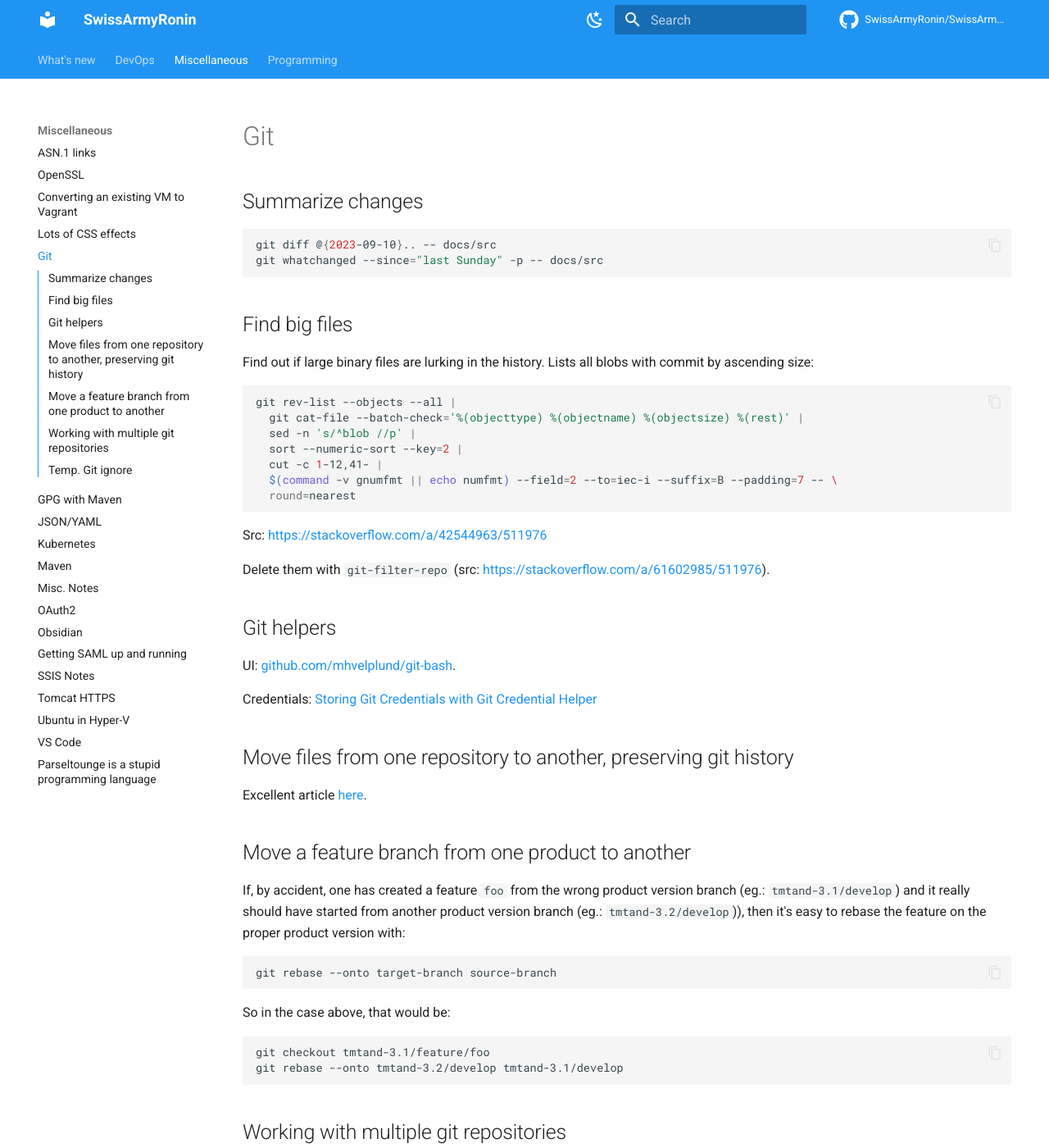
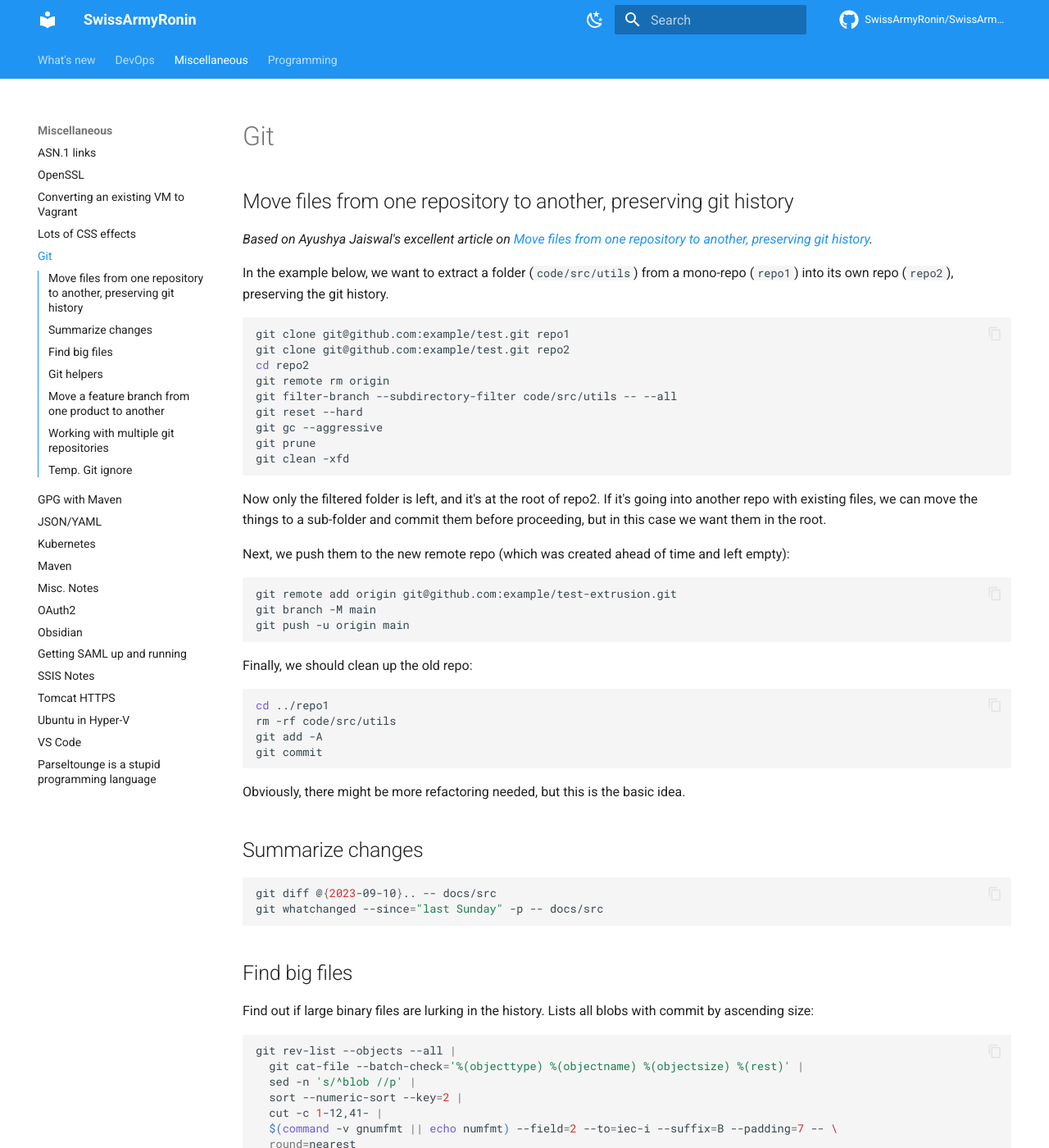
Before and after one commit to SwissArmyRonin/SwissArmyRonin.github.io, an MkDocs documentation site: the page built from docs/Miscellaneous/Git.md, in a window 1280 px wide and 1400 px high. Shown: the whole window at 82% size. Built offline with MkDocs 1.6.1 and Material for MkDocs 9.7.7, drawn with Linux system fonts in a browser that asks for light colours; comment, search, counter and statistics services are not loaded.

Commit message:
Improved git docs

````diff
--- a/docs/Miscellaneous/Git.md
+++ b/docs/Miscellaneous/Git.md
@@ -1,6 +1,49 @@
 # Git
 
 <!-- toc -->
+
+## Move files from one repository to another, preserving git history
+
+_Based on Ayushya Jaiswal's excellent article on [Move files from one repository to another, preserving git
+history](https://medium.com/@XanderGrzy/how-to-move-files-from-one-git-repo-to-another-preserving-history-2e81e3e3c8b7)._
+
+In the example below, we want to extract a folder (`code/src/utils`) from a mono-repo (`repo1`) into its own repo (`repo2`),
+preserving the git history.
+
+```shell
+git clone git@github.com:example/test.git repo1
+git clone git@github.com:example/test.git repo2
+cd repo2
+git remote rm origin
+git filter-branch --subdirectory-filter code/src/utils -- --all
+git reset --hard
+git gc --aggressive
+git prune
+git clean -xfd
+```
+
+Now only the filtered folder is left, and it's at the root of repo2. If it's going into another repo with existing
+files, we can move the things to a sub-folder and commit them before proceeding, but in this case we want them in the
+root.
+
+Next, we push them to the new remote repo (which was created ahead of time and left empty):
+
+```shell
+git remote add origin git@github.com:example/test-extrusion.git
+git branch -M main
+git push -u origin main
+```
+
+Finally, we should clean up the old repo:
+
+```shell
+cd ../repo1
+rm -rf code/src/utils
+git add -A
+git commit
+```
+
+Obviously, there might be more refactoring needed, but this is the basic idea.
 
 ## Summarize changes
 
@@ -32,10 +75,6 @@ Delete them with `git-filter-repo` (src: <https://stackoverflow.com/a/61602985/5
 UI: [github.com/mhvelplund/git-bash](https://github.com/mhvelplund/git-bash).
 
 Credentials: [Storing Git Credentials with Git Credential Helper](https://techexpertise.medium.com/storing-git-credentials-with-git-credential-helper-33d22a6b5ce7)
-
-## Move files from one repository to another, preserving git history
-
-Excellent article [here](https://medium.com/@ayushya/move-directory-from-one-repository-to-another-preserving-git-history-d210fa049d4b).
 
 ## Move a feature branch from one product to another
 
````
Also changed, not shown: docs/index.md (+1 -1 lines).
